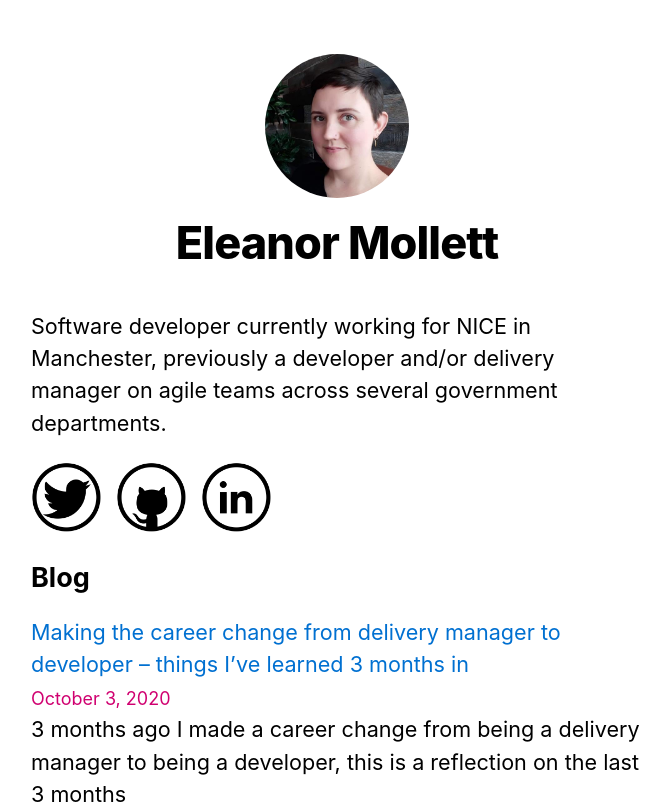
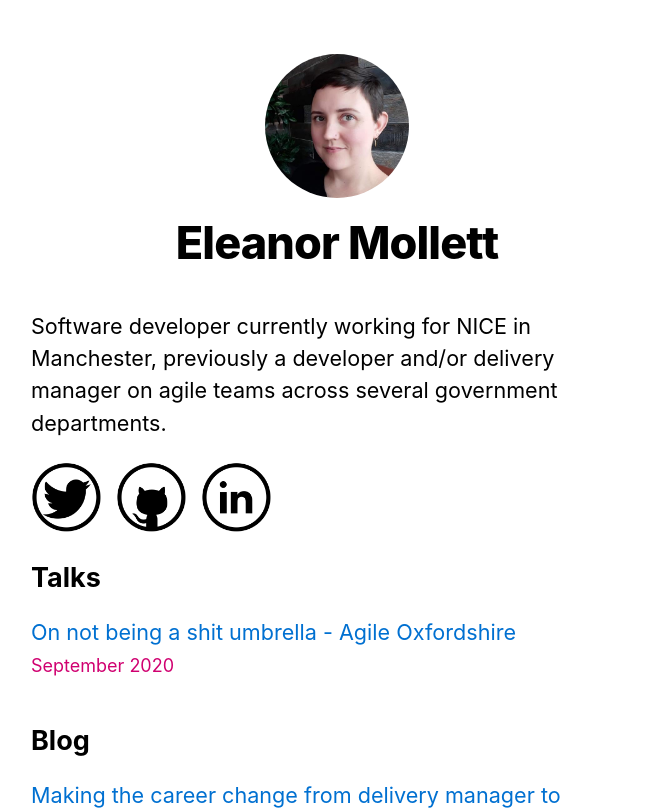
Before and after one commit to emollett/nextjs-blog-spike, a Next.js app: page / in a window 1280 px wide. Shown: the top 810 px of the page, without its empty margins (303-973 px from the left). Built offline with nearby package versions, Linux system fonts and the light colour scheme.

Commit message:
Video of talk added

```diff
--- a/pages/index.js
+++ b/pages/index.js
@@ -57,6 +57,21 @@ export default function Home({ allPostsData }) {
       </section>
 
       <section className={`${utilStyles.headingMd} ${utilStyles.padding1px}`}>
+        <h2 className={utilStyles.headingLg}>Talks</h2>
+        <ul className={utilStyles.list}>
+          <li className={`${utilStyles.listItem} ${utilStyles.padding1px}`}>
+            <Link href={"https://www.youtube.com/watch?v=UjdyimoZ4Ck&t"}>
+              <a>On not being a shit umbrella - Agile Oxfordshire</a>
+            </Link>
+            <br />
+            <small className={utilStyles.lightText}>
+              September 2020
+            </small>
+          </li>
+        </ul>
+      </section>
+
+      <section className={`${utilStyles.headingMd} ${utilStyles.padding1px}`}>
         <h2 className={utilStyles.headingLg}>Blog</h2>
         <ul className={utilStyles.list}>
           {allPostsData.map(({ id, date, title, description }) => (
```
